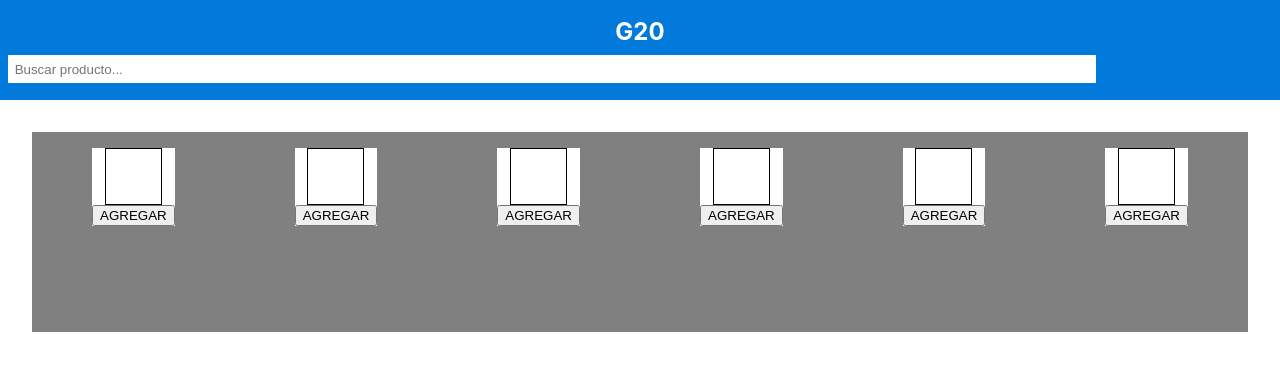
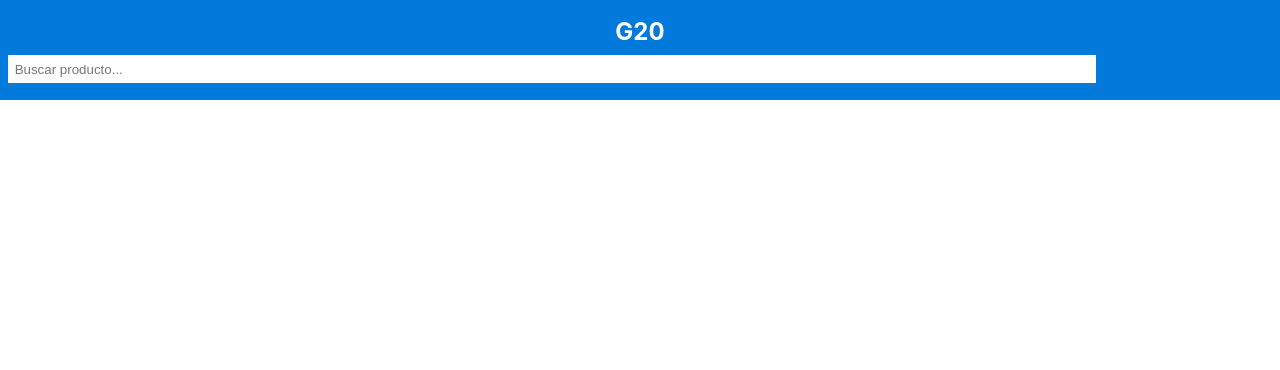
Before and after one commit to No-Country/C2-G20, a React (Create React App) app in the folder frontend/: page / in a window 1280 px wide. Shown: the top 370 px of the page. Built offline with nearby package versions, Linux system fonts and the light colour scheme; some icons are missing.

Commit message:
se elimino la seccion retail

```diff
--- a/frontend/package.json
+++ b/frontend/package.json
@@ -7,6 +7,7 @@
     "@testing-library/jest-dom": "^5.16.1",
     "@testing-library/react": "^12.1.2",
     "@testing-library/user-event": "^13.5.0",
+    "bootstrap": "^5.1.3",
     "react": "^17.0.2",
     "react-dom": "^17.0.2",
     "react-router": "^6.2.1",
--- a/frontend/src/components/Retail/index.js
+++ /dev/null
@@ -1,32 +0,0 @@
-import { Icon } from "@iconify/react";
-
-export default function Header() {
-  return (
-    <div className="retail-box-container">
-      <div className="retail-box">
-        <div className="retail-box-image"></div>
-        <button className="retail-box-button">AGREGAR</button>
-      </div>
-      <div className="retail-box">
-        <div className="retail-box-image"></div>
-        <button className="retail-box-button">AGREGAR</button>
-      </div>
-      <div className="retail-box">
-        <div className="retail-box-image"></div>
-        <button className="retail-box-button">AGREGAR</button>
-      </div>
-      <div className="retail-box">
-        <div className="retail-box-image"></div>
-        <button className="retail-box-button">AGREGAR</button>
-      </div>
-      <div className="retail-box">
-        <div className="retail-box-image"></div>
-        <button className="retail-box-button">AGREGAR</button>
-      </div>
-      <div className="retail-box">
-        <div className="retail-box-image"></div>
-        <button className="retail-box-button">AGREGAR</button>
-      </div>
-    </div>
-  );
-}
--- a/frontend/src/pages/Home/index.js
+++ b/frontend/src/pages/Home/index.js
@@ -1,9 +1,10 @@
-import Retail from "../../components/Retail"
+
+
 
 export default function Home() {
   return (
-    <section className="section-retail">
-      <Retail />
+    <section className="">
+
     </section>
   )
 }
```
Also changed, not shown: frontend/src/components/Login/Login.js (added, +9 -0 lines), 1 other file (tests, documents, lock files or other folders).
